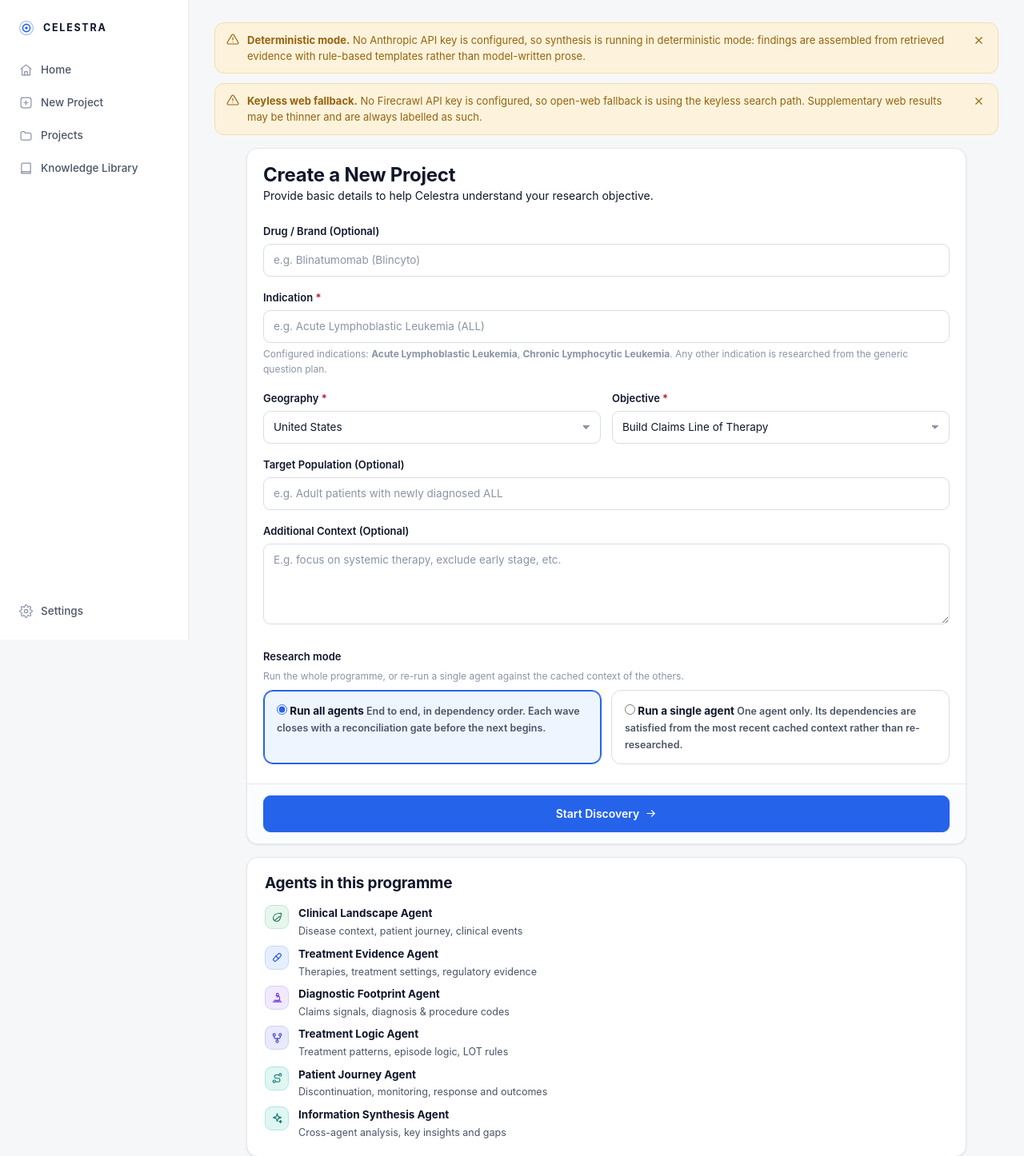
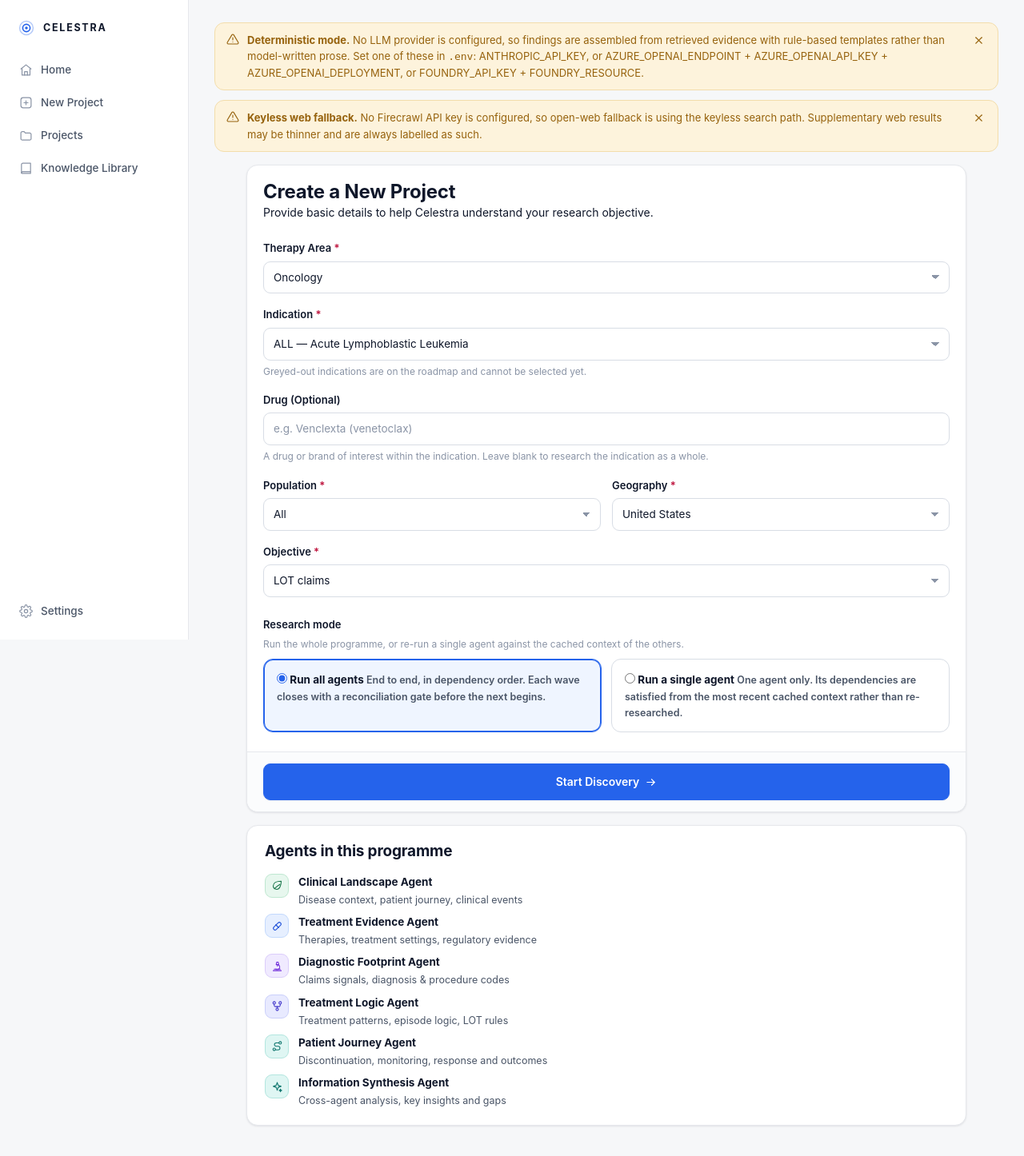
Before and after one commit to tomayu157-a11y/lot_claims_desk, a FastAPI app: page /projects/new in a window 1280 px wide. Shown: the top 1446 px of the page at 80% size. After the commit the page ends 1410 px from the top, so only its background shows below. Run offline with FastAPI, Linux system fonts and the light colour scheme; some libraries are stand-ins or nearby versions.

Commit message:
feat(ui): structured project form, and detect the LLM provider from its keys
Two user-facing fixes.

**The banner said "No Anthropic API key" with Azure keys configured.** Two
causes. The banner tested for the Anthropic key by name rather than for any
configured provider, so it could only ever be satisfied by Anthropic. And the
provider defaulted to Anthropic unless LLM_PROVIDER was also set, so adding
Azure keys alone left the app silently on Anthropic reporting a missing
Anthropic key.

The provider is now auto-detected from whichever block of keys is complete.
LLM_PROVIDER is only needed to force a choice when more than one block is
filled in, and an explicit value is still respected. The banner reports the
active provider, model and whether it was auto-detected, or names every
setting that would enable one when nothing is configured. Settings and
healthz report the same.

**Project form is now a fixed set of six inputs.** Therapy area, indication,
drug, population, geography and objective, each a dropdown except the optional
drug. Options that are not yet supported are shown greyed out with "coming
soon" rather than hidden, so the roadmap is visible without pretending it
works. A disabled option cannot be submitted by a browser, but a crafted
request can send anything, so the server rejects the same values with 422.
Therapy area and population are recorded on the run and appear in the report
header. The free-text context box is gone, as it was not in the requested set.

Verified against a server started with only Azure keys in the environment:
the banner reads "Model-written synthesis on, provider azure_openai,
auto-detected", healthz reports the model layer configured, greyed-out values
are rejected, and both configured indications submit.

Co-Authored-By: Claude Fable 5.1 <noreply@anthropic.com>
Claude-Session: https://claude.ai/code/session_018N2fUixgU2ehSn8J6KauMj

```diff
--- a/celestra/main.py
+++ b/celestra/main.py
@@ -183,6 +183,7 @@ def base_ctx(request: Request, active: str = "") -> dict[str, Any]:
         "request": request,
         "active": active,
         "credentials": s.credential_status(),
+        "llm": s.llm_status(),
         "app_name": s.app_name,
         "messages": [],
         "source_names": _source_names(),
@@ -259,25 +260,57 @@ async def projects(request: Request):
     )
 
 
+# Options for the project form. Anything with enabled=False is shown greyed out
+# so the roadmap is visible without pretending it works today.
+THERAPY_AREAS = [
+    {"value": "Oncology", "enabled": True},
+    {"value": "Hematology", "enabled": False},
+    {"value": "Immunology", "enabled": False},
+    {"value": "Neurology", "enabled": False},
+    {"value": "Cardiovascular", "enabled": False},
+]
+POPULATIONS = [
+    {"value": "All", "enabled": True},
+]
+GEOGRAPHIES = [
+    {"value": "United States", "enabled": True},
+    {"value": "Europe", "enabled": False},
+]
+OBJECTIVES = [
+    {"value": "Build Claims Line of Therapy", "label": "LOT claims", "enabled": True},
+    {"value": "Targeting", "label": "Targeting", "enabled": False},
+    {"value": "Forecasting", "label": "Forecasting", "enabled": False},
+]
+UPCOMING_INDICATIONS = [
+    "Multiple Myeloma", "Diffuse Large B-cell Lymphoma", "Acute Myeloid Leukemia",
+    "Non-Small Cell Lung Cancer",
+]
+
+
+def _enabled_values(options: list[dict]) -> set[str]:
+    return {o["value"] for o in options if o.get("enabled")}
+
+
 @app.get("/projects/new", response_class=HTMLResponse)
 async def new_project(request: Request):
-    inds = [
-        {"key": k, "label": v["label"], "synonyms": v.get("synonyms", [])}
-        for k, v in get_questions()["indications"].items()
+    configured = get_questions()["indications"]
+    indications = [
+        {"key": k, "label": v["label"], "abbreviation": v["abbreviation"], "enabled": True}
+        for k, v in configured.items()
+    ] + [
+        {"key": "", "label": name, "abbreviation": "", "enabled": False}
+        for name in UPCOMING_INDICATIONS
     ]
     return templates.TemplateResponse(
         request, "new_project.html",
         {
             **base_ctx(request, "new"),
-            "indications": inds,
+            "therapy_areas": THERAPY_AREAS,
+            "indications": indications,
+            "populations": POPULATIONS,
+            "geographies": GEOGRAPHIES,
+            "objectives": OBJECTIVES,
             "agents": agent_catalogue(),
-            "objectives": [
-                "Build Claims Line of Therapy",
-                "Cohort definition",
-                "Treatment pattern analysis",
-                "Payer evidence dossier",
-            ],
-            "geographies": ["United States", "European Union", "United Kingdom", "Global"],
         },
     )
 
@@ -286,7 +319,9 @@ async def new_project(request: Request):
 async def create_project(
     request: Request,
     indication: str = Form(...),
+    therapy_area: str = Form("Oncology"),
     drug_brand: str = Form(""),
+    population: str = Form("All"),
     geography: str = Form("United States"),
     objective: str = Form("Build Claims Line of Therapy"),
     target_population: str = Form(""),
@@ -294,6 +329,23 @@ async def create_project(
     mode: str = Form("full"),
     selected_agent: str = Form(""),
 ):
+    # A disabled <option> cannot be submitted by a browser, but a crafted
+    # request can send anything; the server holds the same line as the form.
+    for label, value, options in (
+        ("Therapy area", therapy_area, THERAPY_AREAS),
+        ("Population", population, POPULATIONS),
+        ("Geography", geography, GEOGRAPHIES),
+        ("Objective", objective, OBJECTIVES),
+    ):
+        if value not in _enabled_values(options):
+            return templates.TemplateResponse(
+                request, "error.html",
+                {**base_ctx(request), "message": f"{label} not available",
+                 "detail": f"'{value}' is not available yet. Choose one of: "
+                           + ", ".join(sorted(_enabled_values(options))) + "."},
+                status_code=422,
+            )
+
     key = _resolve_indication_key(indication)
     if key is None:
         return templates.TemplateResponse(
@@ -319,12 +371,15 @@ async def create_project(
         bucket = "A"
 
     cfg = RunConfig(
+        therapy_area=therapy_area,
         drug_brand=drug_brand.strip(),
+        population=population,
         indication=get_questions()["indications"][key]["label"],
         indication_key=key,
         geography=geography,
         objective=objective,
-        target_population=target_population.strip(),
+        target_population=target_population.strip()
+        or (f"{population} patients" if population != "All" else "All patients"),
         additional_context=additional_context.strip(),
         mode=run_mode,
         selected_agent=bucket,
@@ -688,8 +743,9 @@ async def report(request: Request, run_id: str):
     qa_metrics = store.get_qa(run_id)
     cfg = run.config
     params = [
+        {"label": "Therapy area", "value": cfg.therapy_area},
         {"label": "Indication", "value": cfg.indication},
-        {"label": "Population", "value": cfg.target_population or "Not specified"},
+        {"label": "Population", "value": cfg.population or cfg.target_population or "All"},
         {"label": "Geography", "value": cfg.geography},
         {"label": "Objective", "value": cfg.objective},
         {"label": "Research cutoff", "value": cfg.research_cutoff},
--- a/celestra/models.py
+++ b/celestra/models.py
@@ -319,7 +319,9 @@ class QAMetrics(BaseModel):
 
 
 class RunConfig(BaseModel):
+    therapy_area: str = "Oncology"
     drug_brand: str = ""
+    population: str = "All"
     indication: str
     indication_key: str              # ALL | CLL | custom
     geography: str = "United States"
--- a/celestra/templates/base.html
+++ b/celestra/templates/base.html
@@ -90,17 +90,28 @@
 
       {% block banners %}
       {% if credentials is defined and credentials %}
-        {% if not credentials.get('anthropic_api_key') %}
+        {% if llm is defined and not llm.configured %}
         <div class="banner" role="status">
           {{ icon('alert', 16) }}
           <div class="banner-body">
             <strong>Deterministic mode.</strong>
-            No Anthropic API key is configured, so synthesis is running in deterministic mode:
-            findings are assembled from retrieved evidence with rule-based templates rather than
-            model-written prose.
+            No LLM provider is configured, so findings are assembled from retrieved evidence
+            with rule-based templates rather than model-written prose.
+            Set one of these in <code>.env</code>: {{ llm.gaps | join('; ') }}.
           </div>
-          <button type="button" class="banner-close" data-dismiss-banner="anthropic"
+          <button type="button" class="banner-close" data-dismiss-banner="llm"
                   aria-label="Dismiss deterministic mode notice">{{ icon('x', 15) }}</button>
+        </div>
+        {% elif llm is defined %}
+        <div class="banner is-ok" role="status">
+          {{ icon('check-circle', 16) }}
+          <div class="banner-body">
+            <strong>Model-written synthesis on.</strong>
+            Provider <code>{{ llm.provider }}</code>, model <code>{{ llm.model }}</code>
+            {%- if not llm.explicit %} (auto-detected from the keys in <code>.env</code>){% endif %}.
+          </div>
+          <button type="button" class="banner-close" data-dismiss-banner="llm-ok"
+                  aria-label="Dismiss model notice">{{ icon('x', 15) }}</button>
         </div>
         {% endif %}
         {% if not credentials.get('firecrawl_api_key') %}
--- a/celestra/templates/new_project.html
+++ b/celestra/templates/new_project.html
@@ -11,63 +11,65 @@
       <p class="sub mb-3">Provide basic details to help Celestra understand your research objective.</p>
 
       <div class="field">
-        <label for="drug_brand">Drug / Brand <span class="optional">(Optional)</span></label>
-        <input type="text" id="drug_brand" name="drug_brand" autocomplete="off"
-               placeholder="e.g. Blinatumomab (Blincyto)">
+        <label for="therapy_area">Therapy Area <span class="req" aria-hidden="true">*</span>
+          <span class="visually-hidden">(required)</span></label>
+        <select id="therapy_area" name="therapy_area" required>
+          {% for t in therapy_areas | default([{'value': 'Oncology', 'enabled': True}]) %}
+          <option value="{{ t.value }}" {{ 'selected' if t.enabled and loop.first }}
+                  {{ 'disabled' if not t.enabled }}>{{ t.value }}{{ '' if t.enabled else ' — coming soon' }}</option>
+          {% endfor %}
+        </select>
       </div>
 
       <div class="field">
         <label for="indication">Indication <span class="req" aria-hidden="true">*</span>
           <span class="visually-hidden">(required)</span></label>
-        <input type="text" id="indication" name="indication" list="indication-options" required
-               autocomplete="off" placeholder="e.g. Acute Lymphoblastic Leukemia (ALL)"
-               aria-describedby="indication-hint">
-        <datalist id="indication-options">
+        <select id="indication" name="indication" required aria-describedby="indication-hint">
           {% for ind in indications | default([]) %}
-          <option value="{{ ind.label }}">{{ ind.synonyms | join(', ') if ind.synonyms else ind.key }}</option>
+          <option value="{{ ind.key if ind.enabled else ind.label }}"
+                  {{ 'disabled' if not ind.enabled }}>
+            {{- ind.abbreviation ~ ' — ' if ind.abbreviation }}{{ ind.label }}{{ '' if ind.enabled else ' — coming soon' -}}
+          </option>
           {% endfor %}
-        </datalist>
-        <p class="hint" id="indication-hint">
-          {% if indications %}
-            Configured indications:
-            {% for ind in indications %}<strong>{{ ind.label }}</strong>{{ ', ' if not loop.last }}{% endfor %}.
-            Any other indication is researched from the generic question plan.
-          {% else %}
-            Type the indication exactly as it should appear in the report.
-          {% endif %}
-        </p>
+        </select>
+        <p class="hint" id="indication-hint">Greyed-out indications are on the roadmap and cannot be selected yet.</p>
+      </div>
+
+      <div class="field">
+        <label for="drug_brand">Drug <span class="optional">(Optional)</span></label>
+        <input type="text" id="drug_brand" name="drug_brand" autocomplete="off"
+               placeholder="e.g. Venclexta (venetoclax)">
+        <p class="hint">A drug or brand of interest within the indication. Leave blank to research the indication as a whole.</p>
       </div>
 
       <div class="field-row">
         <div class="field">
-          <label for="geography">Geography <span class="req" aria-hidden="true">*</span></label>
-          <select id="geography" name="geography" required>
-            {% for g in geographies | default(['United States']) %}
-            <option value="{{ g }}" {{ 'selected' if g == 'United States' }}>{{ g }}</option>
+          <label for="population">Population <span class="req" aria-hidden="true">*</span></label>
+          <select id="population" name="population" required>
+            {% for p in populations | default([{'value': 'All', 'enabled': True}]) %}
+            <option value="{{ p.value }}" {{ 'disabled' if not p.enabled }}>{{ p.value }}{{ '' if p.enabled else ' — coming soon' }}</option>
             {% endfor %}
           </select>
         </div>
         <div class="field">
-          <label for="objective">Objective <span class="req" aria-hidden="true">*</span></label>
-          <select id="objective" name="objective" required>
-            {% for o in objectives | default(['Build Claims Line of Therapy']) %}
-            <option value="{{ o }}" {{ 'selected' if o == 'Build Claims Line of Therapy' }}>{{ o }}</option>
+          <label for="geography">Geography <span class="req" aria-hidden="true">*</span></label>
+          <select id="geography" name="geography" required>
+            {% for g in geographies | default([{'value': 'United States', 'enabled': True}]) %}
+            <option value="{{ g.value }}" {{ 'disabled' if not g.enabled }}>{{ g.value }}{{ '' if g.enabled else ' — coming soon' }}</option>
             {% endfor %}
           </select>
         </div>
       </div>
 
       <div class="field">
-        <label for="target_population">Target Population <span class="optional">(Optional)</span></label>
-        <input type="text" id="target_population" name="target_population" autocomplete="off"
-               placeholder="e.g. Adult patients with newly diagnosed ALL">
+        <label for="objective">Objective <span class="req" aria-hidden="true">*</span></label>
+        <select id="objective" name="objective" required>
+          {% for o in objectives | default([{'value': 'Build Claims Line of Therapy', 'label': 'LOT claims', 'enabled': True}]) %}
+          <option value="{{ o.value }}" {{ 'disabled' if not o.enabled }}>{{ o.label | default(o.value) }}{{ '' if o.enabled else ' — coming soon' }}</option>
+          {% endfor %}
+        </select>
       </div>
 
-      <div class="field">
-        <label for="additional_context">Additional Context <span class="optional">(Optional)</span></label>
-        <textarea id="additional_context" name="additional_context" rows="4"
-                  placeholder="E.g. focus on systemic therapy, exclude early stage, etc."></textarea>
-      </div>
 
       <fieldset class="field" style="border:0;padding:0;margin:24px 0 0;">
         <legend class="label" style="padding:0;">Research mode</legend>
```
Also changed, not shown: celestra/settings.py (+45 -3 lines), tests/test_templates_render.py (+20 -6 lines), 1 other file.
